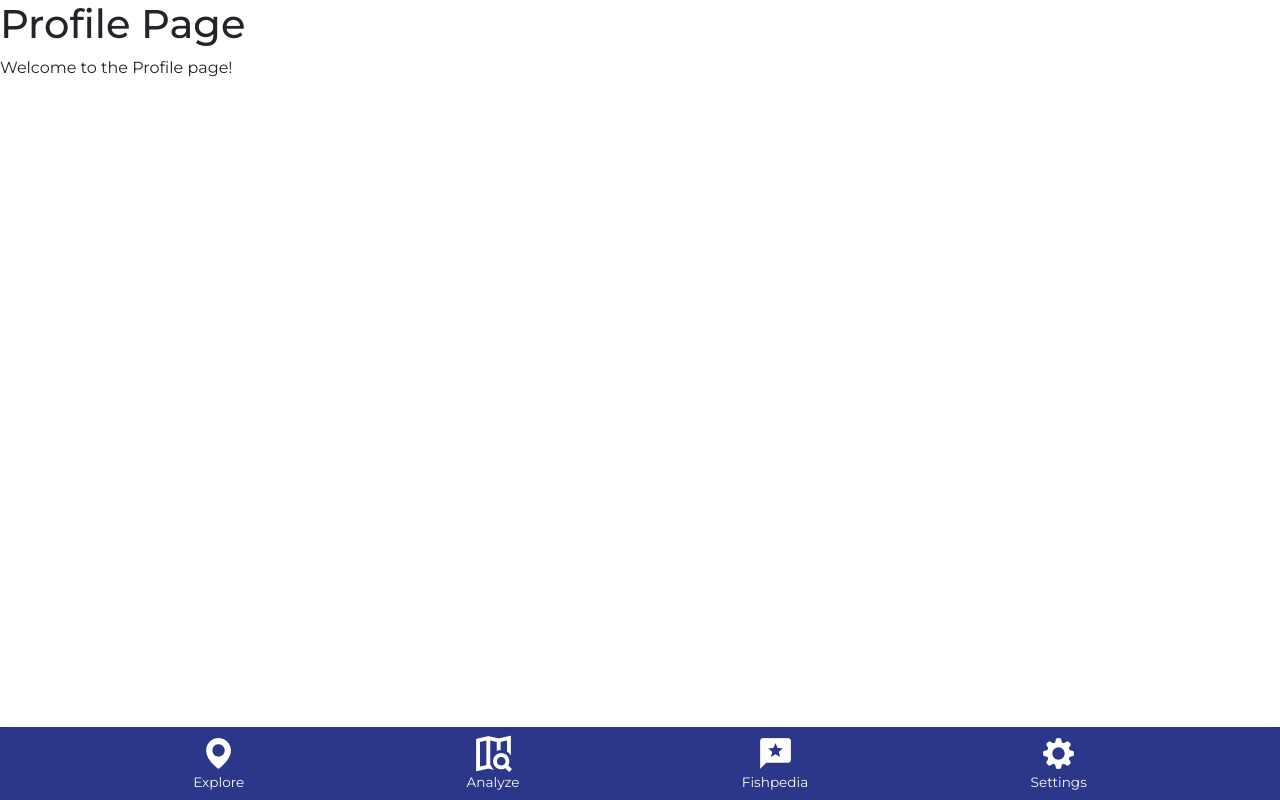
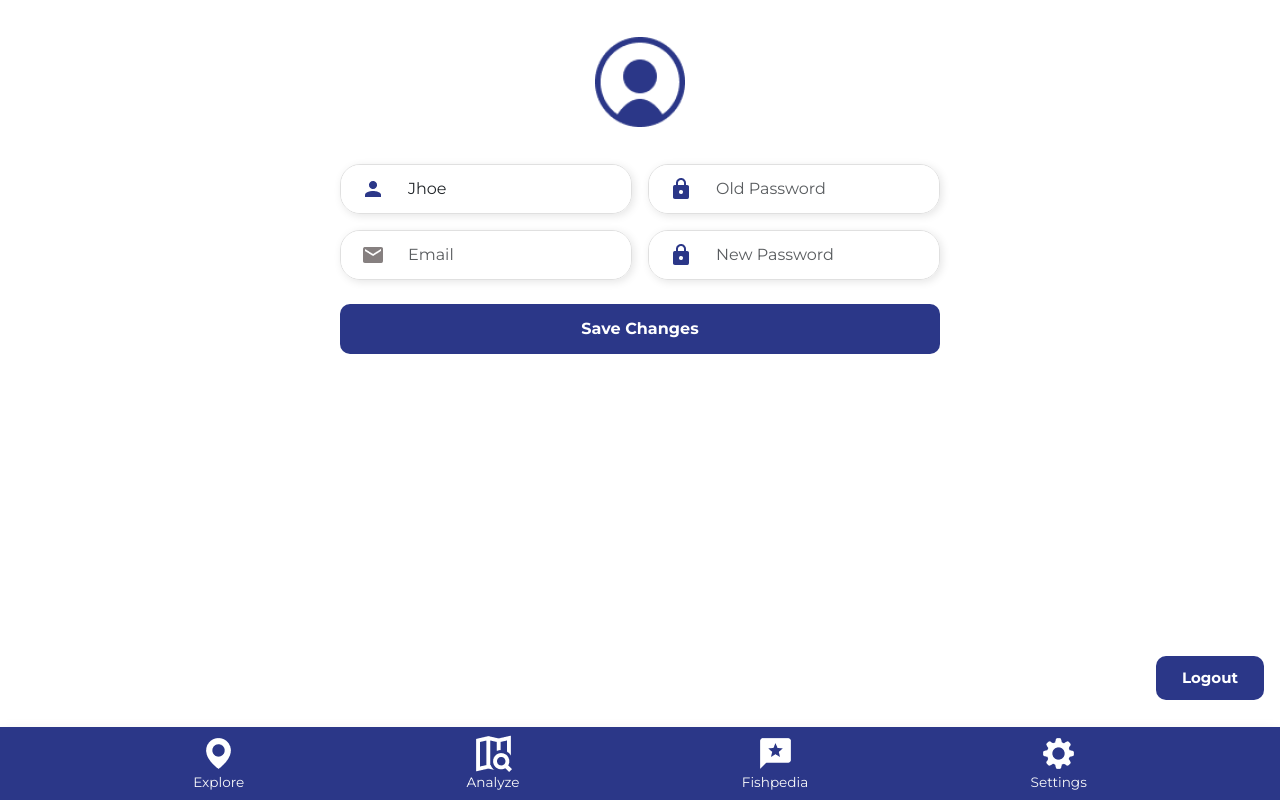
Before and after one commit to fauzanakbarwijaya/FishyApp-GEMASTIK, a PHP site: page /View/pages/homepage/profile.php in a window 1280 px wide. Run offline with PHP 8.4, Linux system fonts and the light colour scheme.

Commit message:
untuk fitur gw menambahkan ui profile settings

```diff
--- a/View/Assets/css/style.css
+++ b/View/Assets/css/style.css
@@ -1,7 +1,101 @@
-@import url('https://fonts.googleapis.com/css2?family=Montserrat:ital,wght@0,100..900;1,100..900&display=swap');
-@import url("https://cdn.jsdelivr.net/npm/bootstrap-icons@1.13.1/font/bootstrap-icons.min.css");
 
+/* General Body Style */
 body {
     font-family: 'Montserrat', sans-serif;
+    background-color: #ffffff;
+    padding-bottom: 100px; /* Make space for the fixed bottom nav */
+}
 
+.main-content {
+    padding-top: 2rem;
 }
+
+/* Profile Avatar */
+.profile-avatar {
+    width: 100px;
+    height: 100px;
+    margin: 0 auto 2rem auto;
+    display: flex;
+    align-items: center;
+    justify-content: center;
+    padding: 5px; /* Add some padding so the image doesn't touch the border */
+}
+.profile-avatar img {
+    width: 100%;
+    height: 100%;
+    object-fit: contain; /* Ensures the whole icon is visible */
+}
+
+/* Form Container */
+.form-container {
+    max-width: 600px;
+    margin: 0 auto;
+}
+
+/* Styling Bootstrap's Input Group to match your design */
+.input-group {
+    border-radius: 20px !important;
+    box-shadow: 2px 2px 8px rgba(0,0,0,0.1);
+    border: 1px solid #e0e0e0;
+    overflow: hidden;
+}
+
+.input-group .input-group-text {
+    background: #ffffff;
+    border: none;
+    padding-left: 20px;
+}
+
+/* NEW: Style for the image icons inside the input fields */
+.input-icon {
+    width: 24px;
+    height: 24px;
+}
+
+.input-group .form-control {
+    border: none;
+    background: #ffffff;
+    box-shadow: none !important;
+    padding: 12px;
+}
+
+/* Custom Button Styles */
+.btn-save-changes {
+    background: #2b3788;
+    color: white;
+    font-weight: bold;
+    border-radius: 10px;
+    padding: 12px;
+}
+.btn-save-changes:hover {
+    background: #1e2761;
+    color: white;
+}
+
+.btn-logout {
+    background: #2b3788;
+    color: white;
+    font-weight: bold;
+    border-radius: 10px;
+    padding: 10px 25px;
+    font-size: 15px;
+}
+.btn-logout:hover {
+    background: #1e2761;
+    color: white;
+}
+
+/* Logout Button Container (for positioning) */
+.logout-container {
+    position: fixed;
+    bottom: 100px;
+    right: 1rem;
+    z-index: 999;
+}
+
+/* Media query for small adjustments if needed, but the grid is handled by Bootstrap */
+@media (max-width: 767px) {
+    .form-container {
+        padding: 0 1rem;
+    }
+}
--- a/View/pages/auth/index.php
+++ b/View/pages/auth/index.php
@@ -41,7 +41,7 @@ if ($_SERVER['REQUEST_METHOD'] === 'POST') {
                 timer: <?= $success ? "2000" : "3000" ?>
             }).then(() => {
                 <?php if ($success): ?>
-                    window.location.href = "<?= BASE_URL ?>/View/pages/homepage/explore.html";
+                    window.location.href = "<?= BASE_URL ?>/View/pages/homepage/explore.php";
                 <?php endif; ?>
             });
         </script>
--- a/View/pages/homepage/profile.php
+++ b/View/pages/homepage/profile.php
@@ -1,6 +1,7 @@
 <?php
+    // Assuming BASE_URL is defined in your Connection.php
+    // For example: define('BASE_URL', '/your-project-folder');
     require_once __DIR__ . '/../../../Connection/Connection.php';
-
 ?>
 
 <!DOCTYPE html>
@@ -9,17 +10,97 @@
     <meta charset="UTF-8">
     <meta name="viewport" content="width=device-width, initial-scale=1.0">
     <title>Profile</title>
-    <link rel="stylesheet" href="<?= BASE_URL ?>/View/Assets/css/bootstrap.min.css">
+
+    <!-- Bootstrap CSS -->
+    <link href="https://cdn.jsdelivr.net/npm/bootstrap@5.3.3/dist/css/bootstrap.min.css" rel="stylesheet">
+
+    <!-- Your Custom CSS -->
     <link rel="stylesheet" href="<?= BASE_URL ?>/View/Assets/css/style.css">
+
+    <!-- Google Fonts: Montserrat -->
+    <link rel="preconnect" href="https://fonts.googleapis.com">
+    <link rel="preconnect" href="https://fonts.gstatic.com" crossorigin>
+    <link href="https://fonts.googleapis.com/css2?family=Montserrat:wght@400;500;600;700&display=swap" rel="stylesheet">
+
     <link rel="shortcut icon" href="<?= BASE_URL ?>/View/Assets/icons/logo-background.png" type="image/x-icon">
 </head>
 <body>
-    <h1>Profile Page</h1>
-    <p>Welcome to the Profile page!</p>
+
+    <!-- Main content container -->
+    <div class="container main-content">
+        <div class="profile-avatar">
+            <!-- ICON TEMPLATE: Change the src to your profile icon path -->
+            <img src="<?= BASE_URL ?>/View/Assets/icons/profile.png" alt="Profile Icon">
+        </div>
+
+        <!-- Form starts here -->
+        <form class="form-container">
+            <!-- Bootstrap Grid: Row for the two columns -->
+            <div class="row g-3">
+
+                <!-- Left Column -->
+                <div class="col-6">
+                    <!-- Username Input Group -->
+                    <div class="input-group mb-3">
+                        <span class="input-group-text">
+                            <!-- ICON TEMPLATE: Change the src to your user icon path -->
+                            <img src="<?= BASE_URL ?>/View/Assets/icons/user.png" alt="User Icon" class="input-icon">
+                        </span>
+                        <input type="text" class="form-control" placeholder="Username" value="Jhoe">
+                    </div>
+
+                    <!-- Email Input Group -->
+                    <div class="input-group">
+                        <span class="input-group-text">
+                            <!-- ICON TEMPLATE: Change the src to your email icon path -->
+                            <img src="<?= BASE_URL ?>/View/Assets/icons/email.png" alt="Email Icon" class="input-icon">
+                        </span>
+                        <input type="email" class="form-control" placeholder="Email">
+                    </div>
+                </div>
+
+                <!-- Right Column -->
+                <div class="col-6">
+                    <!-- Old Password Input Group -->
+                    <div class="input-group mb-3">
+                        <span class="input-group-text">
+                            <!-- ICON TEMPLATE: Change the src to your password icon path -->
+                            <img src="<?= BASE_URL ?>/View/Assets/icons/password.png" alt="Password Icon" class="input-icon">
+                        </span>
+                        <input type="password" class="form-control" placeholder="Old Password">
+                    </div>
+
+                    <!-- New Password Input Group -->
+                    <div class="input-group">
+                        <span class="input-group-text">
+                             <!-- ICON TEMPLATE: Change the src to your password icon path -->
+                            <img src="<?= BASE_URL ?>/View/Assets/icons/password.png" alt="Password Icon" class="input-icon">
+                        </span>
+                        <input type="password" class="form-control" placeholder="New Password">
+                    </div>
+                </div>
+
+            </div> <!-- End of Bootstrap Row -->
+
+            <!-- Save Changes Button -->
+            <button type="submit" class="btn btn-save-changes w-100 mt-4">Save Changes</button>
+        </form>
+    </div>
+
+    <!-- Logout Button Container -->
+    <div class="logout-container">
+        <button type="submit" class="btn btn-logout">Logout</button>
+    </div>
 
     <!-- Include the bottom navigation bar -->
-    <?php require_once __DIR__ . '/../../../View/Components/bottom-nav.php'; ?>
+    <?php
+        // To prevent errors
+        if (file_exists(__DIR__ . '/../../../View/Components/bottom-nav.php')) {
+            require_once __DIR__ . '/../../../View/Components/bottom-nav.php';
+        }
+    ?>
 
-    <script src="<?= BASE_URL ?>/View/Assets/js/bootstrap.bundle.min.js"></script>
+    <!-- Bootstrap JS -->
+    <script src="https://cdn.jsdelivr.net/npm/bootstrap@5.3.3/dist/js/bootstrap.bundle.min.js"></script>
 </body>
 </html>
```
Also changed, not shown: View/pages/homepage/percobaan.html (added, +232 -0 lines), View/Assets/icons/email.png (added), View/Assets/icons/password.png (added), View/Assets/icons/profile.png (added), View/Assets/icons/user.png (added).
